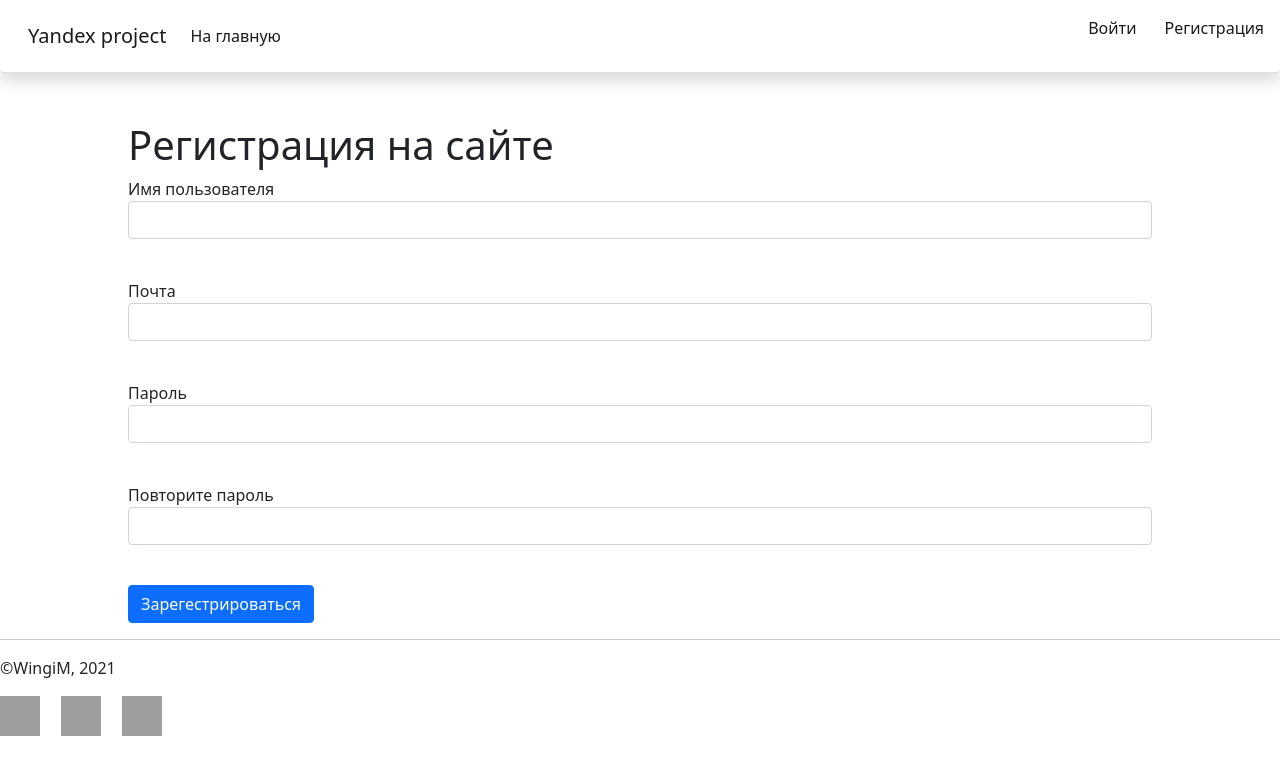
After one commit to WingiM/Flask-Project, a Flask app: page /register in a window 1280 px wide. The commit adds this page. Shown: the top 775 px of the page. Run offline with Flask 2, Linux system fonts and the light colour scheme; grey boxes are pictures that could not be loaded.

Commit message:
registration and login

```diff
--- a/app.py
+++ b/app.py
@@ -1,8 +1,17 @@
-from flask import Flask, make_response, abort, render_template
+from flask import Flask, make_response, abort, render_template, redirect
+from flask_login import LoginManager, login_user, login_required, logout_user
+
+from data import db_session
+from data.users import User
+from forms.login import LoginForm
+from forms.register import RegisterForm
 
 app = Flask(__name__)
+db_session.global_init('db/main_db.db')
 app.config['SECRET_KEY'] = 'yandex_lyceum_secret_key'
 TITLE = 'Yandex project'
+login_manager = LoginManager()
+login_manager.init_app(app)
 
 
 @app.route('/')
@@ -10,5 +19,58 @@ def main_page():
     return render_template('base.html', title=TITLE)
 
 
+@app.route('/register', methods=["POST", "GET"])
+def register():
+    title = 'Регистрация | ' + TITLE
+    form = RegisterForm()
+    if form.validate_on_submit():
+        if form.password.data != form.password_again.data:
+            return render_template('register.html', form=form, title=title, message='Пароли не совпадают!')
+        sess = db_session.create_session()
+        if sess.query(User).filter(User.nickname == form.nickname.data).first():
+            return render_template('register.html', form=form, title=title,
+                                   message='Пользователь с таким именем уже существует')
+        if sess.query(User).filter(User.email == form.email.data).first():
+            return render_template('register.html', form=form, title=title, message='Почта уже используется')
+
+        user = User(
+            nickname=form.nickname.data,
+            email=form.email.data
+        )
+        user.set_password(form.password.data)
+        sess.add(user)
+        sess.commit()
+        return redirect('/login')
+    return render_template('register.html', title=title, form=form)
+
+
+@app.route('/login', methods=['GET', 'POST'])
+def login():
+    form = LoginForm()
+    if form.validate_on_submit():
+        sess = db_session.create_session()
+        user = sess.query(User).filter((User.email == form.log_data.data) | (User.nickname == form.log_data.data)).first()
+        if user and user.check_password(form.password.data):
+            login_user(user, remember=form.remember_me.data)
+            return redirect("/")
+        return render_template('login.html',
+                               message="Неправильный логин или пароль",
+                               form=form)
+    return render_template('login.html', title='Авторизация', form=form)
+
+
+@login_manager.user_loader
+def load_user(user_id):
+    db_sess = db_session.create_session()
+    return db_sess.query(User).get(user_id)
+
+
+@app.route('/logout')
+@login_required
+def logout():
+    logout_user()
+    return redirect("/")
+
+
 if __name__ == '__main__':
     app.run()
--- a/data/__all_models.py
+++ b/data/__all_models.py
@@ -0,0 +1 @@
+from . import users
--- /dev/null
+++ b/forms/register.py
@@ -0,0 +1,12 @@
+from flask_wtf import FlaskForm
+from wtforms import PasswordField, StringField, SubmitField
+from wtforms.fields.html5 import EmailField
+from wtforms.validators import DataRequired
+
+
+class RegisterForm(FlaskForm):
+    nickname = StringField('Имя пользователя', validators=[DataRequired()])
+    email = EmailField('Почта', validators=[DataRequired()])
+    password = PasswordField('Пароль', validators=[DataRequired()])
+    password_again = PasswordField('Повторите пароль', validators=[DataRequired()])
+    submit = SubmitField('Зарегестрироваться')
--- a/static/css/style.css
+++ b/static/css/style.css
@@ -0,0 +1,4 @@
+.form-inputs {
+    width: 80%;
+    margin: auto;
+}
--- a/templates/base.html
+++ b/templates/base.html
@@ -10,9 +10,10 @@
 </head>
 <body>
 <header>
-	<nav class="navbar navbar-expand-lg navbar-light bg-light border-bottom position-fixed d-flex w-100 shadow p-3 mb-5 bg-white rounded">
+	<nav class="navbar navbar-expand-lg navbar-light bg-light border-bottom
+	sticky-top d-flex w-100 shadow p-3 mb-5 bg-white rounded">
 		<div class="container-fluid">
-			<a class="navbar-brand">Yandex project</a>
+			<a class="navbar-brand" href="/">Yandex project</a>
 			<button class="navbar-toggler" type="button" data-bs-toggle="collapse" data-bs-target="#navbarNavAltMarkup"
 					aria-controls="navbarNavAltMarkup" aria-expanded="false" aria-label="Toggle navigation">
 				<span class="navbar-toggler-icon"></span>
@@ -20,17 +21,17 @@
 			<div class="collapse navbar-collapse" id="navbarNavAltMarkup">
 				<div class="navbar-nav">
 					<a class="nav-link active" aria-current="page" href="/">На главную</a>
-					<div class="position-absolute end-0">
-						<a class="nav-link active position-relative d-inline" href="https://telegram.org/"
-						   target="_blank">
-							<img src="../static/img/telegram.png" width="40" height="40">
-						</a>
-						<a class="nav-link active position-relative d-inline" href="https://vk.com/" target="_blank">
-							<img src="../static/img/vk.png" width="40" height="40">
-						</a>
-						<a class="nav-link active position-relative d-inline" href="https://github.com" target="_blank">
-							<img src="../static/img/github.png" width="40" height="40">
-						</a>
+					<div class="position-absolute end-0 m-auto">
+						{% if not current_user.is_authenticated %}
+							<a class="nav-link active d-inline me-2" href="/login">
+								Войти
+							</a>
+							<a class="nav-link active d-inline me-2" href="/register">
+								Регистрация
+							</a>
+						{% else %}
+							<a class="nav-link active d-inline me-2" href="/logout">{{ current_user.nickname }}</a>
+						{% endif %}
 					</div>
 				</div>
 			</div>
@@ -44,8 +45,19 @@
 </main>
 
 <footer>
-	All rights are reserved
-	©WingiM, 2021
+	<hr>
+	<p>©WingiM, 2021</p>
+	<a class="navbar-brand active position-relative d-inline" href="https://telegram.org/"
+	   target="_blank">
+		<img src="../static/img/telegram.png" width="40" height="40">
+	</a>
+	<a class="navbar-brand active position-relative d-inline" href="https://vk.com/" target="_blank">
+		<img src="../static/img/vk.png" width="40" height="40">
+	</a>
+	<a class="navbar-brand active position-relative d-inline"
+	   href="https://github.com/WingiM/Flask-Project" target="_blank">
+		<img src="../static/img/github.png" width="40" height="40">
+	</a>
 </footer>
 <script src="https://cdn.jsdelivr.net/npm/bootstrap@5.0.0-beta2/dist/js/bootstrap.bundle.min.js"
 		integrity="sha384-b5kHyXgcpbZJO/tY9Ul7kGkf1S0CWuKcCD38l8YkeH8z8QjE0GmW1gYU5S9FOnJ0"
--- /dev/null
+++ b/templates/register.html
@@ -0,0 +1,59 @@
+<!DOCTYPE html>
+<html lang="en">
+<head>
+	<meta charset="UTF-8">
+</head>
+<body>
+{% extends "base.html" %}
+
+{% block content %}
+
+	<form method="post" action="" class="form-inputs">
+		<h1>Регистрация на сайте</h1>
+		{{ form.hidden_tag() }}
+		<p>
+			{{ form.nickname.label }}<br>
+			{{ form.nickname(class="form-control") }}<br>
+			{% for error in form.nickname.errors %}
+				<p class="alert-danger" role="alert">
+					{{ error }}
+				</p>
+			{% endfor %}
+		</p>
+
+		<p>
+			{{ form.email.label }}<br>
+			{{ form.email(class="form-control", type="email") }}<br>
+			{% for error in form.email.errors %}
+				<p class="alert-danger" role="alert">
+					{{ error }}
+				</p>
+			{% endfor %}
+		</p>
+
+		<p>
+			{{ form.password.label }}<br>
+			{{ form.password(class="form-control", type="password") }}<br>
+			{% for error in form.password.errors %}
+				<p class="alert-danger" role="alert">
+					{{ error }}
+				</p>
+			{% endfor %}
+		</p>
+
+		<p>
+			{{ form.password_again.label }}<br>
+			{{ form.password_again(class="form-control", type="password") }}<br>
+			{% for error in form.password_again.errors %}
+				<p class="alert-danger" role="alert">
+					{{ error }}
+				</p>
+			{% endfor %}
+		</p>
+		<p>{{ form.submit(type="submit", class="btn btn-primary") }}</p>
+		<p class="alert-danger" role="alert">{{ message }}</p>
+	</form>
+
+{% endblock %}
+</body>
+</html>
```
Also changed, not shown: data/users.py (added, +19 -0 lines), forms/login.py (added, +10 -0 lines), templates/login.html (added, +39 -0 lines), db/main_db.db (added).
